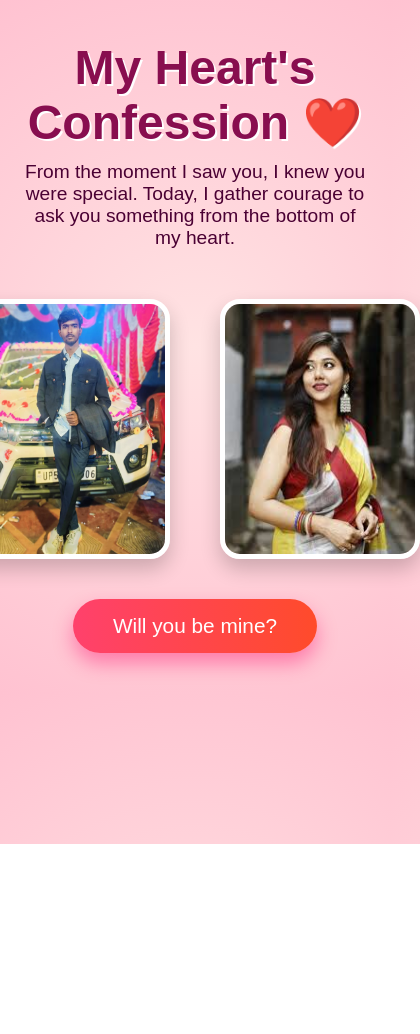
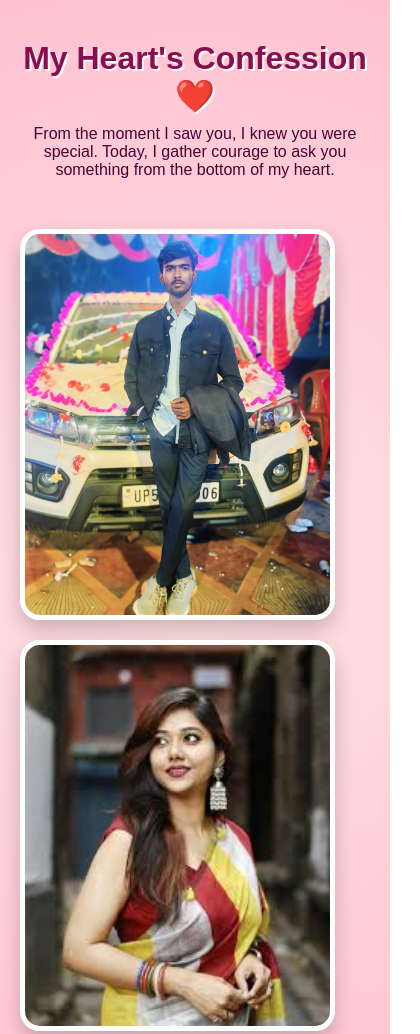
Before and after one commit to Vishallllsingh/Proposal, a plain HTML site: page index.html in a window 390 px wide. Shown: the top 1034 px of the page, 420 px wide, since content can reach past the window. Before the commit the page ends 844 px from the top, so only its background shows below. Drawn offline with Linux system fonts and the light colour scheme.

Commit message:
index.html

```diff
--- a/index.html
+++ b/index.html
@@ -2,6 +2,7 @@
 <html lang="en">
 <head>
   <meta charset="UTF-8">
+  <meta name="viewport" content="width=device-width, initial-scale=1.0">
   <title>My Heart's Confession</title>
   <style>
     * {
@@ -75,6 +76,7 @@
       display: none;
       animation: popin 1s ease forwards;
     }
+
     @keyframes popin {
       0% { transform: scale(0); opacity: 0; }
       100% { transform: scale(1); opacity: 1; }
@@ -87,6 +89,7 @@
       0%, 100% { transform: translateY(0); }
       50% { transform: translateY(-10px); }
     }
+
     .floating-hearts {
       position: absolute;
       top: 0;
@@ -106,12 +109,41 @@
       0% { transform: translateY(0) scale(1); opacity: 1; }
       100% { transform: translateY(-100vh) scale(1.5); opacity: 0; }
     }
+
+    /* Responsive Design */
+    @media (max-width: 768px) {
+      h1 {
+        font-size: 2rem;
+      }
+      p {
+        font-size: 1rem;
+        padding: 0 10px;
+      }
+      .photo-frame {
+        flex-direction: column;
+        gap: 20px;
+      }
+      .photo-frame img {
+        width: 90%;
+        height: auto;
+      }
+      .btn {
+        width: 90%;
+        font-size: 1.1rem;
+        padding: 12px 30px;
+      }
+      .msg {
+        font-size: 1.2rem;
+        padding: 0 10px;
+      }
+    }
   </style>
 </head>
 <body>
   <audio id="music" autoplay loop>
     <source src="romantic_background_music.mp3" type="audio/mp3">
   </audio>
+
   <div class="container">
     <h1>My Heart's Confession ❤️</h1>
     <p>From the moment I saw you, I knew you were special. Today, I gather courage to ask you something from the bottom of my heart.</p>
@@ -122,6 +154,7 @@
     <button class="btn" onclick="proposeLove()">Will you be mine?</button>
     <div class="msg" id="response">You just made me the happiest person alive! 💍</div>
   </div>
+
   <div class="floating-hearts" id="hearts"></div>
 
   <script>
@@ -142,6 +175,14 @@
         setTimeout(() => heart.remove(), 5000);
       }
     }
+
+    // Allow music to play on first user interaction (for mobile)
+    document.addEventListener('click', () => {
+      const music = document.getElementById('music');
+      if (music.paused) {
+        music.play();
+      }
+    }, { once: true });
   </script>
 </body>
 </html>
```
